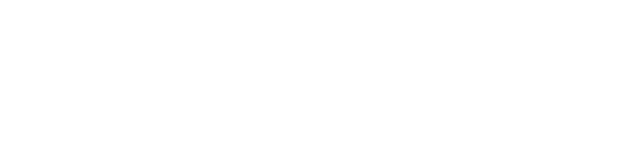
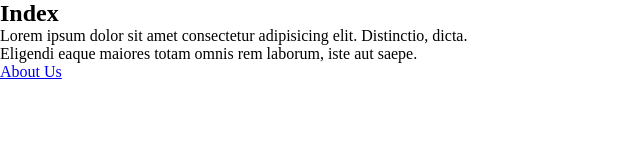
Before and after one commit to ViacheslavZuberu/34PR31, a plain HTML site: page 23.12 - Navigations/index.html in a window 1280 px wide. Shown: the whole page, without its empty margins (0-640 px from the left). Drawn offline with Linux system fonts and the light colour scheme; files that its build step writes are made by us from their sources.

Commit message:
Added link to about-us page in index

```diff
--- a/23.12 - Navigations/index.html
+++ b/23.12 - Navigations/index.html
@@ -9,7 +9,10 @@
 </head>
 
 <body>
-
+  <h2>Index</h2>
+  <p>Lorem ipsum dolor sit amet consectetur adipisicing elit. Distinctio, dicta.</p>
+  <p>Eligendi eaque maiores totam omnis rem laborum, iste aut saepe.</p>
+  <a href="pages/about-us.html">About Us</a>
 </body>
 
 </html>
```
Also changed, not shown: 23.12 - Navigations/pages/about-us.html (+3 -1 lines).
